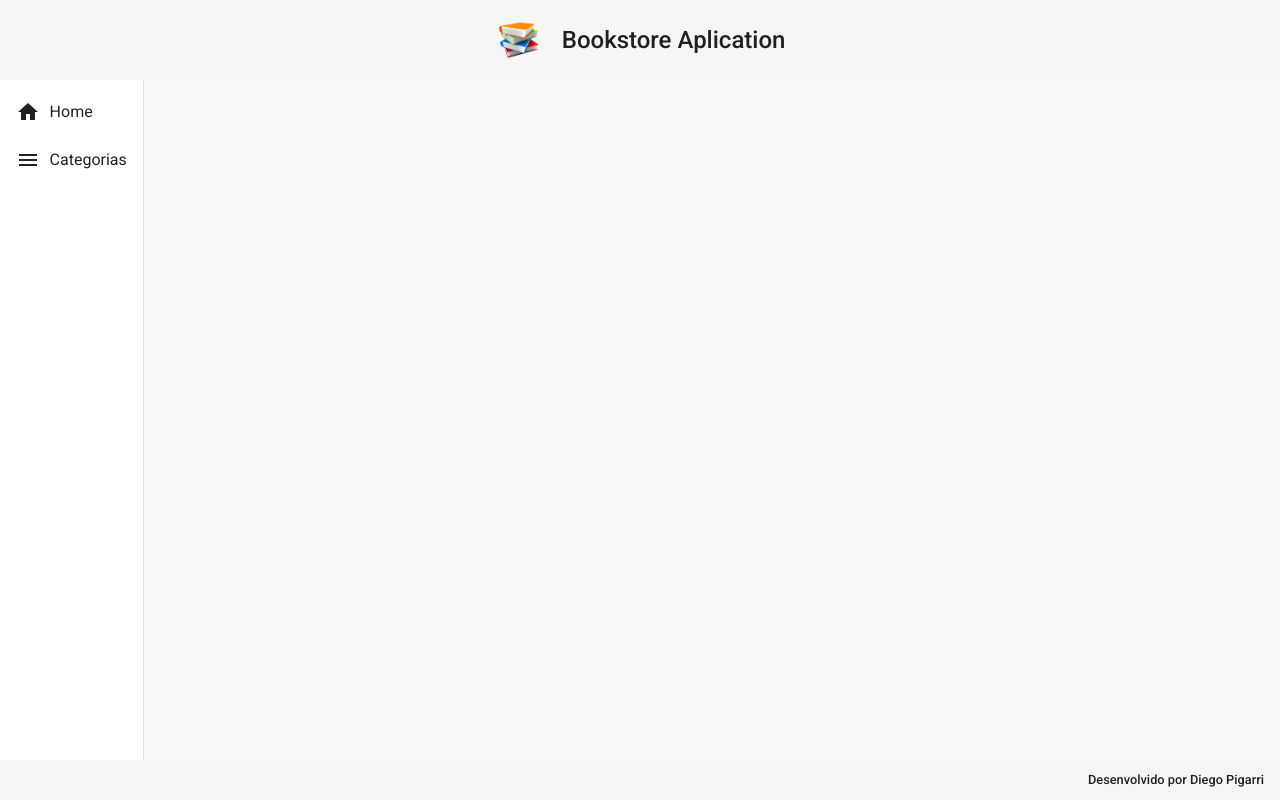
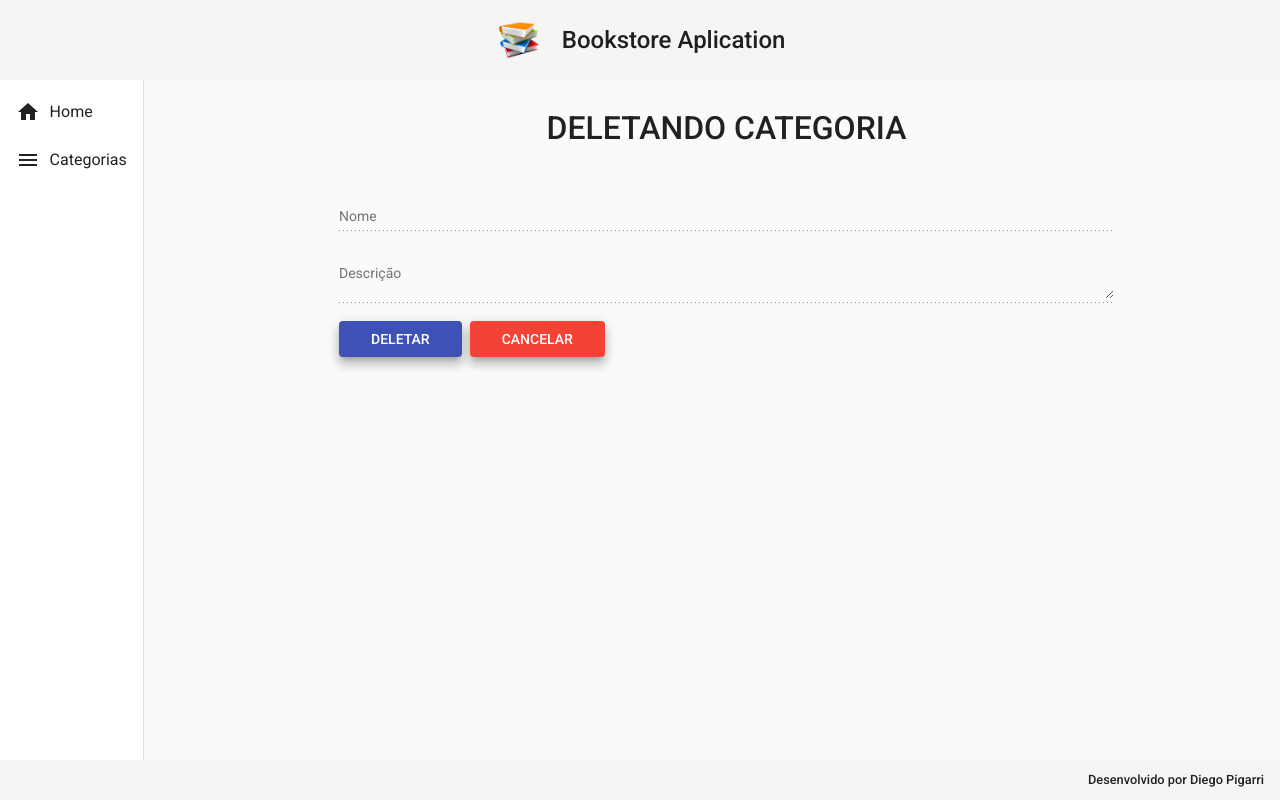
Before and after one commit to Pigarri/bookstore-front, an Angular app: page /categorias/delete/1 in a window 1280 px wide. Before the commit this address led to /. Built offline with nearby package versions, Linux system fonts and the light colour scheme; no server answers.

Commit message:
Categoria DELETE implementado

```diff
--- a/src/app/app-routing.module.ts
+++ b/src/app/app-routing.module.ts
@@ -1,6 +1,7 @@
 import { NgModule } from '@angular/core';
 import { RouterModule, Routes } from '@angular/router';
 import { CategoriaCreateComponent } from './components/views/categoria/categoria-create/categoria-create.component';
+import { CategoriaDeleteComponent } from './components/views/categoria/categoria-delete/categoria-delete.component';
 import { CategoriaReadComponent } from './components/views/categoria/categoria-read/categoria-read.component';
 import { HomeComponent } from './components/views/home/home.component';
 
@@ -16,6 +17,10 @@
   {
     path: 'categorias/create',
     component: CategoriaCreateComponent
+  },
+  {
+    path: 'categorias/delete/:id',
+    component: CategoriaDeleteComponent
   }
 ];
 
--- a/src/app/app.module.ts
+++ b/src/app/app.module.ts
@@ -23,6 +23,7 @@
 import {MatInputModule} from '@angular/material/input';
 import {MatFormFieldModule} from '@angular/material/form-field';
 import {MatSnackBarModule} from '@angular/material/snack-bar';
+import { CategoriaDeleteComponent } from './components/views/categoria/categoria-delete/categoria-delete.component';
 
 @NgModule({
   declarations: [
@@ -32,7 +33,8 @@
     NavComponent,
     HomeComponent,
     CategoriaReadComponent,
-    CategoriaCreateComponent
+    CategoriaCreateComponent,
+    CategoriaDeleteComponent
   ],
   imports: [
     BrowserModule,
--- /dev/null
+++ b/src/app/components/views/categoria/categoria-delete/categoria-delete.component.css
@@ -0,0 +1,26 @@
+form {
+    text-align: center;
+    width: 70%;
+    margin: 2rem auto 0 auto;
+}
+
+h1 {
+    font-size: 2rem;
+    font-weight: 500;
+    margin-bottom: 3rem;
+}
+
+.form {
+    width: 100%;
+}
+
+.buttons {
+    width: 100%;
+    text-align: start;
+}
+
+button {
+    margin-right: .5rem;
+    padding-right: 2rem;
+    padding-left: 2rem;
+}
--- /dev/null
+++ b/src/app/components/views/categoria/categoria-delete/categoria-delete.component.html
@@ -0,0 +1,17 @@
+<form >
+    <h1>DELETANDO CATEGORIA</h1>
+
+    <mat-form-field class="form">
+        <mat-label>Nome</mat-label>
+        <input matInput [(ngModel)]="categoria.nome" type="text" name="nome" disabled>
+    </mat-form-field>
+    <mat-form-field class="form">
+        <mat-label>Descrição</mat-label>
+        <textarea matInput  [(ngModel)]="categoria.descricao" type="text" name="descricao" disabled></textarea>
+    </mat-form-field>
+
+    <div class="buttons">
+        <button (click)="delete()"  class="mat-elevation-z8" mat-raised-button color="primary">DELETAR</button>
+        <button (click)="cancel()" class="mat-elevation-z8" mat-raised-button color="warn">CANCELAR</button>
+    </div>
+</form>
--- /dev/null
+++ b/src/app/components/views/categoria/categoria-delete/categoria-delete.component.ts
@@ -0,0 +1,47 @@
+import { Component, OnInit } from '@angular/core';
+import { ActivatedRoute, Router } from '@angular/router';
+import { Categoria } from '../categoria.model';
+import { CategoriaService } from '../categoria.service';
+
+@Component({
+  selector: 'app-categoria-delete',
+  templateUrl: './categoria-delete.component.html',
+  styleUrls: ['./categoria-delete.component.css']
+})
+export class CategoriaDeleteComponent implements OnInit {
+
+  categoria: Categoria = {
+    id: '',
+    nome: '',
+    descricao: ''
+  }
+
+  constructor(private service: CategoriaService, private route: ActivatedRoute, private router: Router) { }
+
+  ngOnInit(): void {
+    this.categoria.id = this.route.snapshot.paramMap.get('id')!
+    this.findById()
+  }
+
+  findById(): void {
+    this.service.findById(this.categoria.id!).subscribe((resposta) => {
+      this.categoria.nome = resposta.nome
+      this.categoria.descricao = resposta.descricao
+      console.log(resposta)
+    })
+  }
+
+  delete(): void {
+    this.service.delete(this.categoria.id!).subscribe((resposta) => {
+      this.router.navigate(['categorias'])
+      this.service.mensagem('Categoria deletada com sucesso!')
+    }, err => {
+      this.service.mensagem(err.error.error)
+    })
+  }
+
+cancel(): void {
+  this.router.navigate(['categorias'])
+}
+
+}
--- a/src/app/components/views/categoria/categoria-read/categoria-read.component.html
+++ b/src/app/components/views/categoria/categoria-read/categoria-read.component.html
@@ -42,7 +42,7 @@
                     <a href="#" class="edit">
                         <i class="material-icons">edit</i>
                     </a>
-                    <a href="#" class="delete">
+                    <a class="delete" routerLink="delete/{{ row.id }}">
                         <i class="material-icons">delete</i>
                     </a>
                 </td>
--- a/src/app/components/views/categoria/categoria.service.ts
+++ b/src/app/components/views/categoria/categoria.service.ts
@@ -19,9 +19,19 @@
     return this.http.get<Categoria[]>(url)
   }
 
+  findById(id: String): Observable<Categoria> {
+  const url =  `${this.baseUrl}/categorias/${id}`
+  return this.http.get<Categoria>(url)
+  }
+
   create(categoria: Categoria): Observable<Categoria>{
     const url = `${this.baseUrl}/categorias`
-    return this.http.post<Categoria>(url, categoria);
+    return this.http.post<Categoria>(url, categoria)
+  }
+
+  delete(id: String):Observable<void> {
+    const url = `${this.baseUrl}/categorias/${id}`
+    return this.http.delete<void>(url)
   }
 
   mensagem(str: String): void {
```
